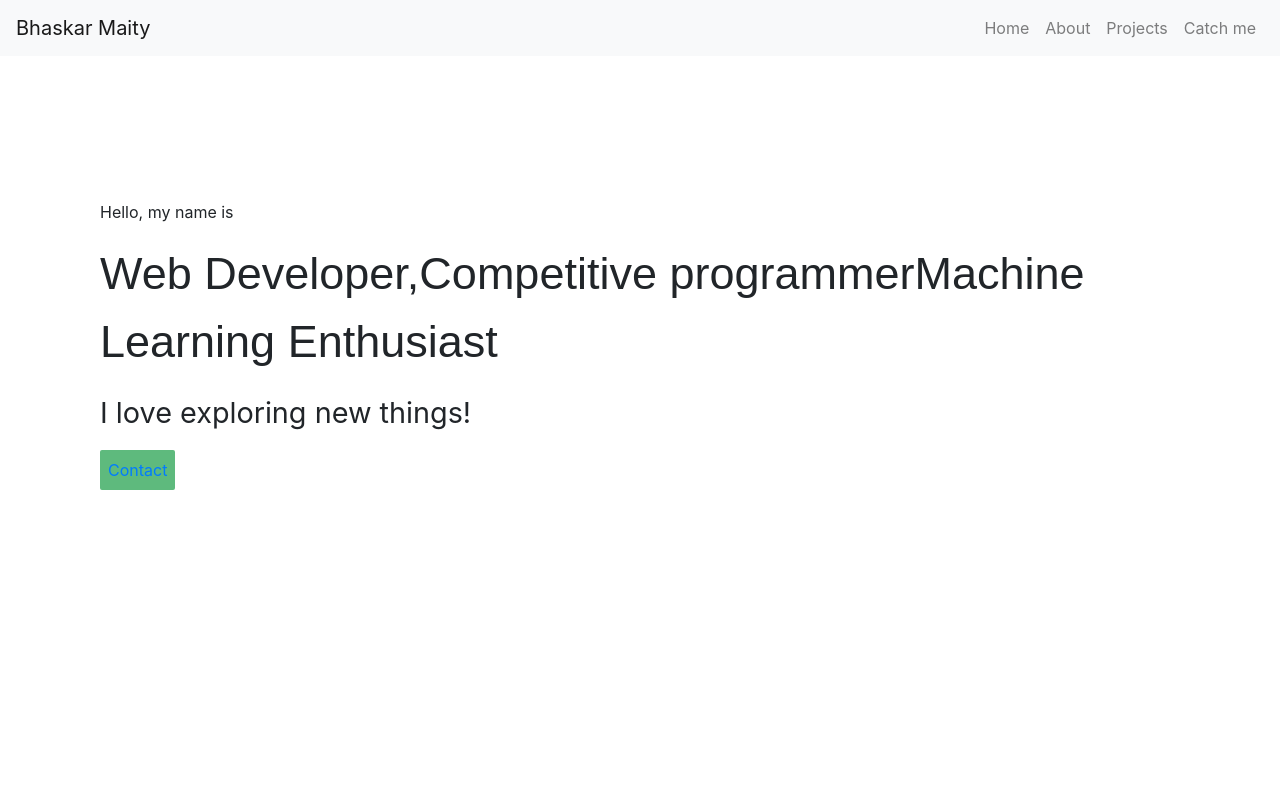
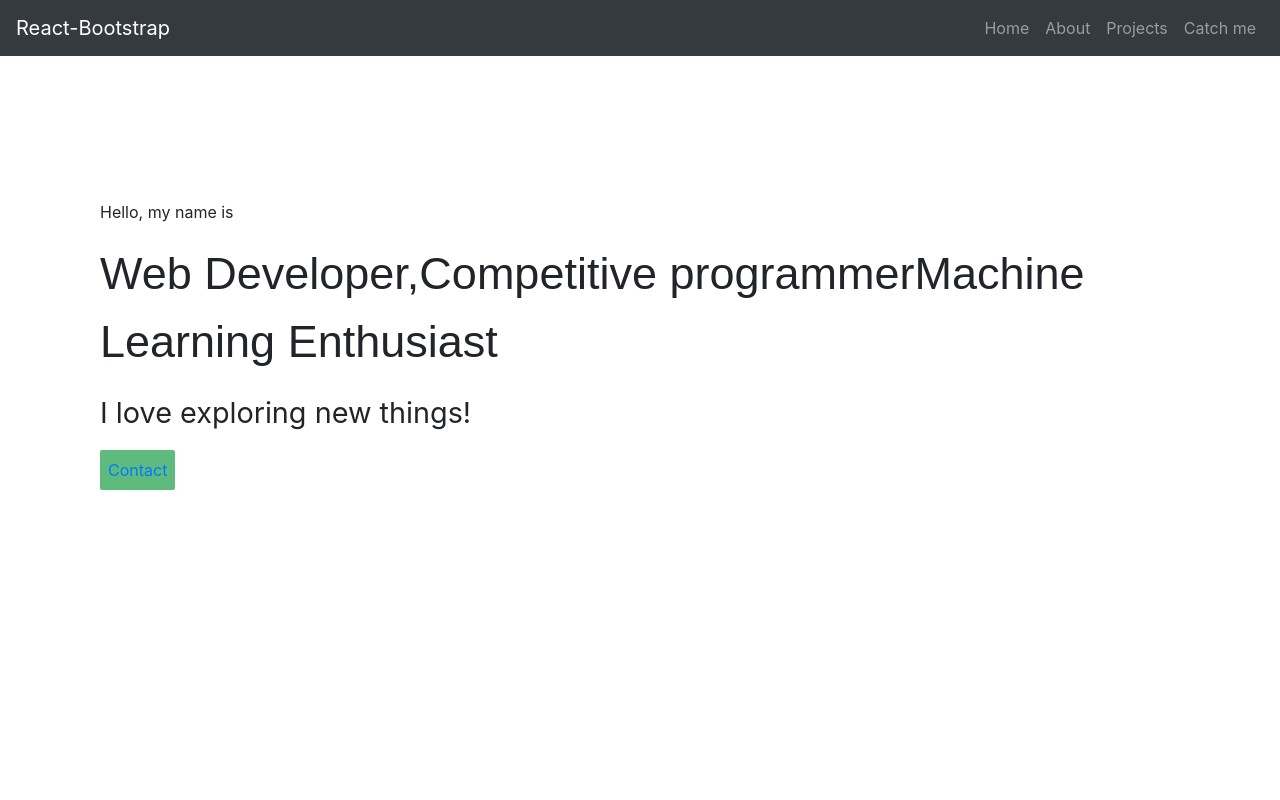
Before and after one commit to Bhaskar-maity/Portfolio, a React (Create React App) app: page / in a window 1280 px wide. Shown: the top 800 px of the page. Built offline with nearby package versions, Linux system fonts and the light colour scheme.

Commit message:
nav change

```diff
--- a/src/components/navbar.js
+++ b/src/components/navbar.js
@@ -1,12 +1,13 @@
 import React from 'react';
-import {Navbar,FormControl,Nav,Button, Form} from 'react-bootstrap';
+import {Navbar,FormControl,Nav,Button, Form, NavDropdown} from 'react-bootstrap';
 
 function NavControl() {
 
     return (
     <>
-      <Navbar bg="light" variant="light">
+      {/* <Navbar bg="light" variant="light">
       <Navbar.Brand href="#home">Bhaskar Maity</Navbar.Brand>
+
       <Nav className="ml-auto">
         <Nav.Link href="#home">Home</Nav.Link>
         <Nav.Link href="#features">About</Nav.Link>
@@ -14,7 +15,22 @@ function NavControl() {
         <Nav.Link href="#pricing">Catch me</Nav.Link>
       </Nav>
 
-    </Navbar>
+    </Navbar> */}
+
+<Navbar collapseOnSelect expand="lg" bg="dark" variant="dark">
+  <Navbar.Brand href="#home">React-Bootstrap</Navbar.Brand>
+  <Navbar.Toggle aria-controls="responsive-navbar-nav" />
+  <Navbar.Collapse id="responsive-navbar-nav">
+    <Nav className="ml-auto">
+        <Nav.Link href="#home">Home</Nav.Link>
+        <Nav.Link href="#features">About</Nav.Link>
+        <Nav.Link href="#pricing">Projects</Nav.Link>
+        <Nav.Link href="#pricing">Catch me</Nav.Link>
+
+    </Nav>
+
+  </Navbar.Collapse>
+</Navbar>
     </>
     )
 }
```
